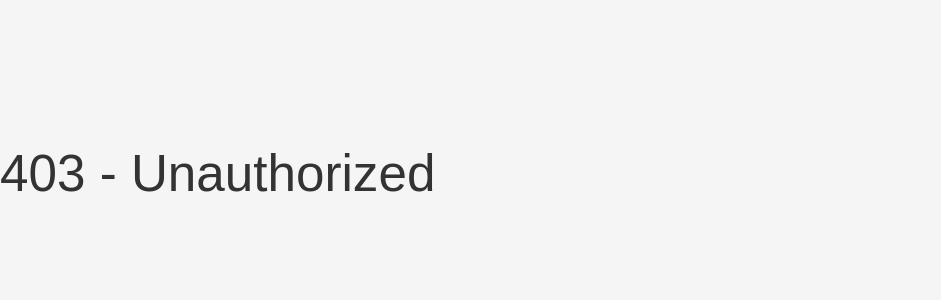
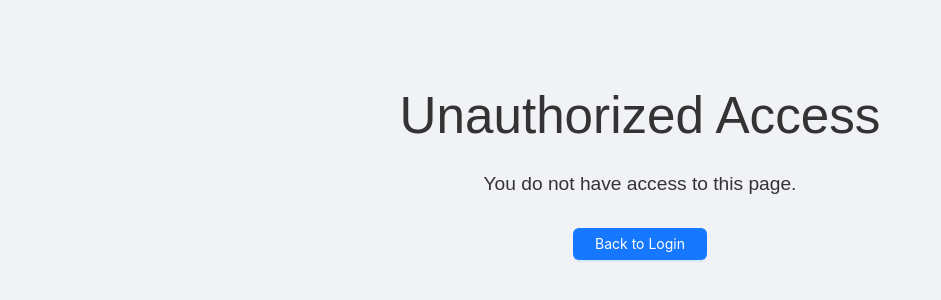
Before and after one commit to thanhmoe/react_admin, a React (Vite) app: page /unauthorized in a window 1280 px wide. Shown: the part 226-526 px from the top of the page, without its empty margins (0-941 px from the left). Built offline with nearby package versions, Linux system fonts and the light colour scheme.

Commit message:
feat(rbac): add unauthorized page

```diff
--- a/index.html
+++ b/index.html
@@ -1,13 +1,16 @@
 <!doctype html>
 <html lang="en">
+
 <head>
   <meta charset="UTF-8" />
   <link rel="icon" type="image/svg+xml" href="/vite.svg" />
   <meta name="viewport" content="width=device-width, initial-scale=1.0" />
-    <title>Admin</title>
+  <title>Motendo</title>
 </head>
+
 <body>
   <div id="root"></div>
   <script type="module" src="/src/main.jsx"></script>
 </body>
+
 </html>
--- a/src/main.jsx
+++ b/src/main.jsx
@@ -23,6 +23,7 @@ import FilterableCategoryTable from "./page/categories/FilterableCategoryTable.j
 import FilterableOrderTable from "./page/orders/FilterableOderTable.jsx";
 
 import Customer from "./page/customers/Customer.jsx";
+import UnauthorizedPage from "./page/auth/UnauthoziedPage.jsx";
 
 const router = createBrowserRouter([
 	{
@@ -91,7 +92,9 @@ const router = createBrowserRouter([
 	// },
 	{
 		path: "/unauthorized",
-		element: <h1>403 - Unauthorized</h1>, // Simple Unauthorized page
+		element: (
+			<UnauthorizedPage />
+		)
 	},
 ]);
 
--- /dev/null
+++ b/src/page/auth/UnauthoziedPage.jsx
@@ -0,0 +1,52 @@
+import React from 'react';
+import { Button } from 'antd';
+import { useNavigate } from 'react-router-dom';
+
+const UnauthorizedPage = () => {
+   const navigate = useNavigate()
+
+   const handleLogin = () => {
+      navigate('/login');
+   };
+
+   return (
+      <div style={styles.container}>
+         <h1 style={styles.heading}>Unauthorized Access</h1>
+         <p style={styles.message}>You do not have access to this page.</p>
+         <div style={styles.buttonContainer}>
+            <Button type="primary" onClick={handleLogin} style={styles.button}>
+               Back to Login
+            </Button>
+         </div>
+      </div>
+   );
+};
+
+const styles = {
+   container: {
+      display: 'flex',
+      flexDirection: 'column',
+      alignItems: 'center',
+      justifyContent: 'center',
+      height: '100vh',
+      backgroundColor: '#f0f2f5',
+      textAlign: 'center',
+   },
+   heading: {
+      // fontSize: '2em',
+      marginBottom: '0.5em',
+   },
+   message: {
+      fontSize: '1.2em',
+      marginBottom: '1.5em',
+   },
+   buttonContainer: {
+      display: 'flex',
+      gap: '1em',
+   },
+   button: {
+      padding: '0.5em 1.5em',
+   },
+};
+
+export default UnauthorizedPage;
```
Lines whose indentation alone changed are shown as unchanged.
